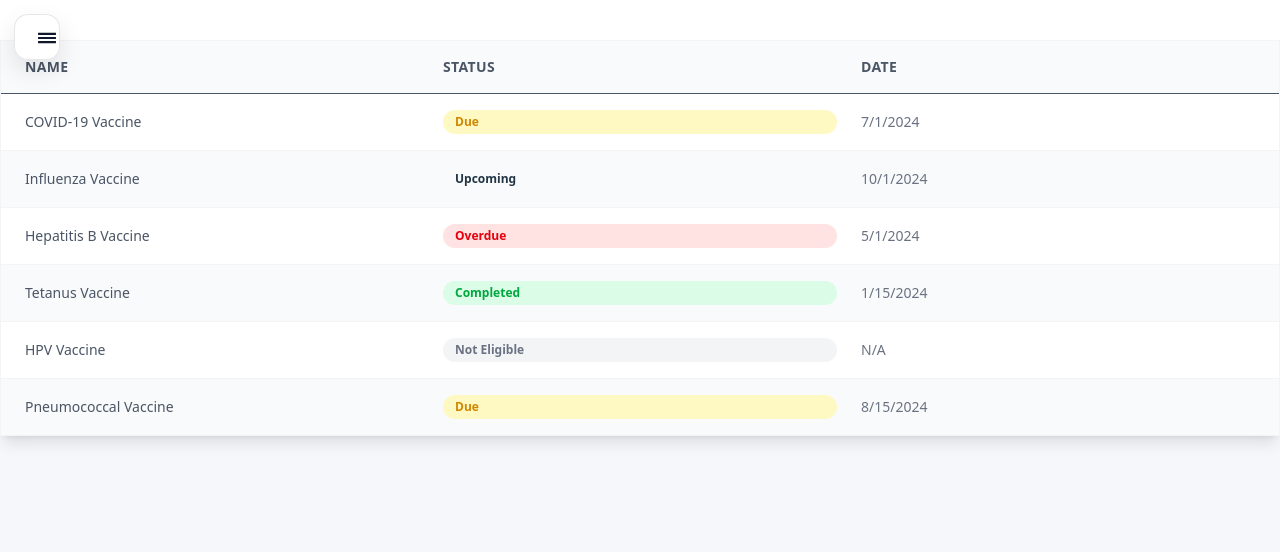
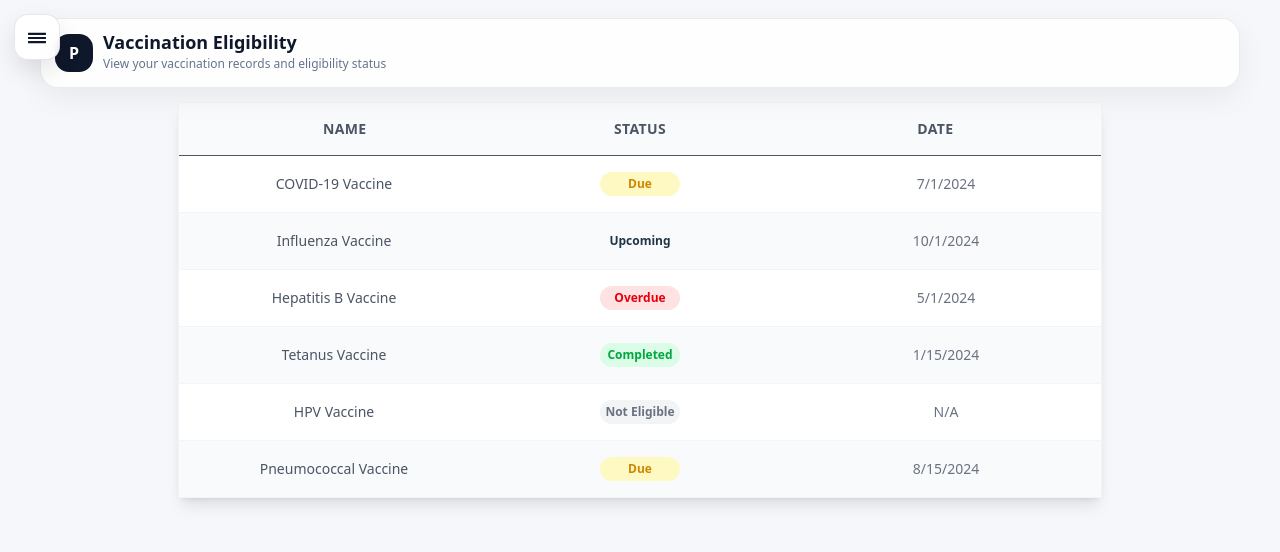
Before and after one commit to HuyTruong24/QDoc-challenge, a React (Vite) app in the folder app/client/: page /vaccination-eligibility in a window 1280 px wide. Shown: the top 552 px of the page. Built offline with nearby package versions, Linux system fonts and the light colour scheme; no server answers; sample sign-in values are in the browser's storage.

Commit message:
Polished vax eligibility

```diff
--- a/app/client/src/components/AppLayout.jsx
+++ b/app/client/src/components/AppLayout.jsx
@@ -68,7 +68,6 @@ const styles = {
     backdropFilter: "blur(8px)",
     boxShadow: "0 10px 24px rgba(2,6,23,0.10)",
     cursor: "pointer",
-    display: "grid",
     placeItems: "center",
     color: "#0f172a",
   },
--- a/app/client/src/components/NavigationBar.jsx
+++ b/app/client/src/components/NavigationBar.jsx
@@ -186,7 +186,7 @@ const styles = {
     width: 38,
     height: 38,
     cursor: "pointer",
-    display: "grid",
+
     placeItems: "center",
     boxShadow: "0 1px 0 rgba(2,6,23,0.04)",
     flexShrink: 0,
--- a/app/client/src/components/VaccineEligibility.jsx
+++ b/app/client/src/components/VaccineEligibility.jsx
@@ -48,9 +48,19 @@ const data =[
 function VaccineEligibility() {
     const [recrods, setRecords] = React.useState(data)
   return (
-    <div className="my-10 bg-white rounded-2xl shadow-lg border border-gray-100 overflow-hidden">
+     <div style={styles.page}>
+       <div style={styles.topbar}>
+          <div style={{ display: "flex", alignItems: "center", gap: 10 }}>
+            <div style={styles.logo}>P</div>
+            <div>
+              <div style={styles.topTitle}>Vaccination Eligibility</div>
+              <div style={styles.topSub}>View your vaccination records and eligibility status</div>
+            </div>
+          </div>
+        </div>
+      <div className="mx-40 bg-white rounded-3xl shadow-lg border border-gray-100 overflow-hidden">
         {/* Header */}
-      <div className="grid grid-cols-[1fr_1fr_1fr] bg-gray-50 px-6 py-4 text-sm font-semibold text-gray-600 uppercase tracking-wide border-b gap-x-6">
+        <div className="grid grid-cols-[1fr_1fr_1fr] bg-gray-50 px-6 py-4 text-sm font-semibold text-gray-600 uppercase tracking-wide border-b gap-x-3 place-items-center">
           <div>Name</div>
           <div>Status</div>
           <div>Date</div>
@@ -61,15 +71,15 @@ function VaccineEligibility() {
           {data.map((record, index) => (
             <div
               key={record.id}
-            className={`grid grid-cols-[1fr_1fr_1fr] px-6 py-4 items-center text-sm transition duration-150
+              className={`grid grid-cols-[1fr_1fr_1fr] px-2 py-4 items-center text-sm transition duration-150
               ${index % 2 === 0 ? "bg-white" : "bg-gray-50"}
-            hover:bg-blue-50 gap-x-6`}
+              hover:bg-blue-50 gap-x-3 place-items-center`}
             >
               <div className="text-gray-600 truncate">
                 {record.name}
               </div>
 
-            <div className={`px-3 py-1 rounded-full text-xs font-semibold
+              <div className={`w-20 text-center py-1 rounded-full text-xs font-semibold
                   ${record.status === STATUS.OVERDUE && "bg-red-100 text-red-600"}
                   ${record.status === STATUS.DUE && "bg-yellow-100 text-yellow-600"}
                   ${record.status === STATUS.COMPLETED && "bg-green-100 text-green-600"}
@@ -85,7 +95,55 @@ function VaccineEligibility() {
           ))}
         </div>
       </div>
+     </div>
+
   )
 }
+const styles = {
+  page: {
+    minHeight: "100vh",
+    background: "#f6f7fb",
+    padding: 18,
+    fontFamily: "system-ui, -apple-system, Segoe UI, Roboto, Arial, sans-serif",
+  },
 
+  topbar: {
+    maxWidth: 1200,
+    margin: "0 auto 14px",
+    padding: "14px 14px",
+    borderRadius: 18,
+    border: "1px solid rgba(15,23,42,0.08)",
+    background: "rgba(255,255,255,0.85)",
+    backdropFilter: "blur(10px)",
+    display: "flex",
+    justifyContent: "space-between",
+    alignItems: "center",
+    gap: 12,
+    boxShadow: "0 10px 30px rgba(2,6,23,0.06)",
+  },
+
+  logo: {
+    height: 38,
+    width: 38,
+    borderRadius: 14,
+    background: "#0f172a",
+    color: "white",
+    display: "grid",
+    placeItems: "center",
+    fontWeight: 900,
+  },
+
+  topTitle: {
+    fontSize: 18,
+    fontWeight: 950,
+    color: "#0f172a",
+    lineHeight: 1.1,
+  },
+
+  topSub: {
+    fontSize: 12,
+    color: "#64748b",
+    marginTop: 2,
+  },
+}
 export default VaccineEligibility
```
Lines whose indentation alone changed are shown as unchanged.
